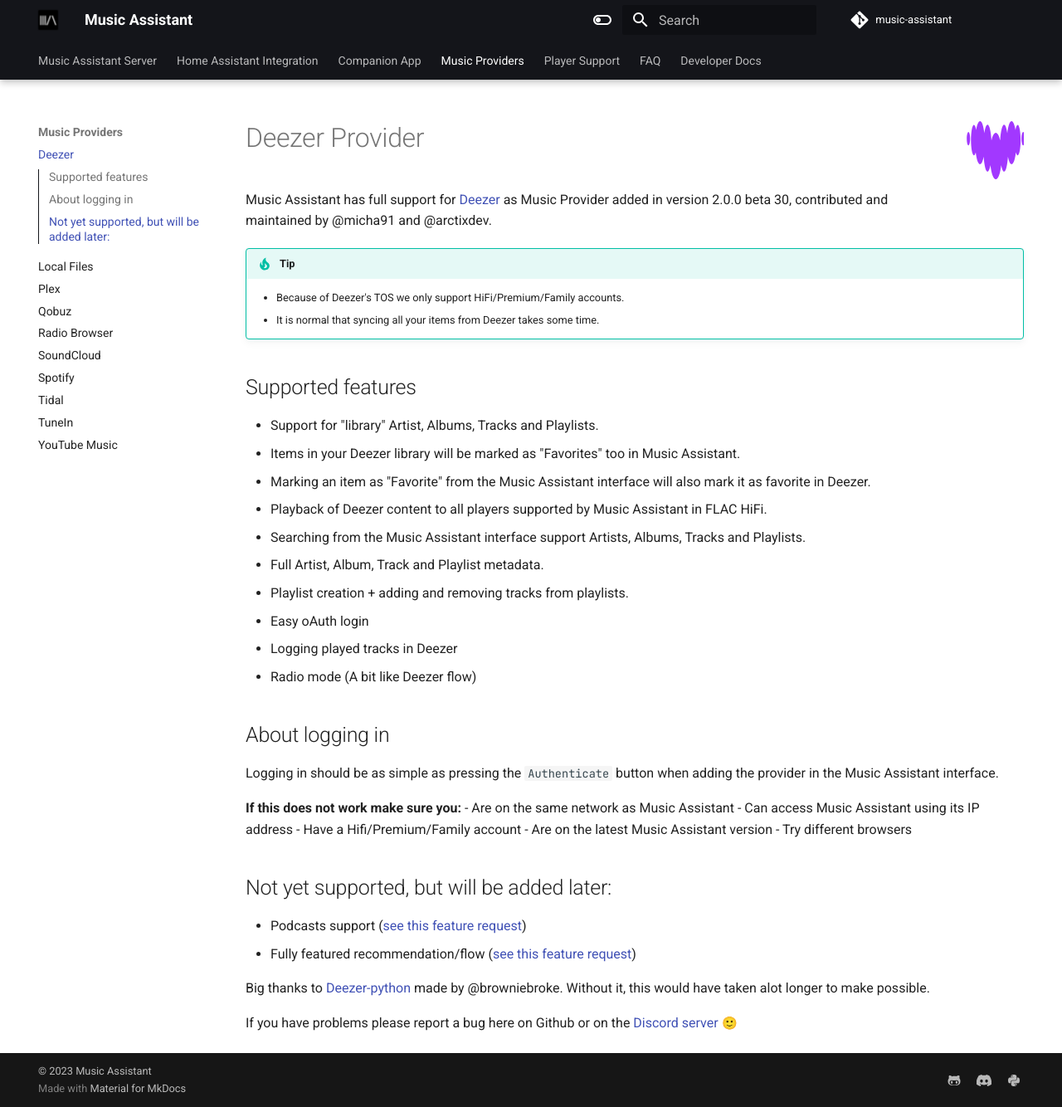
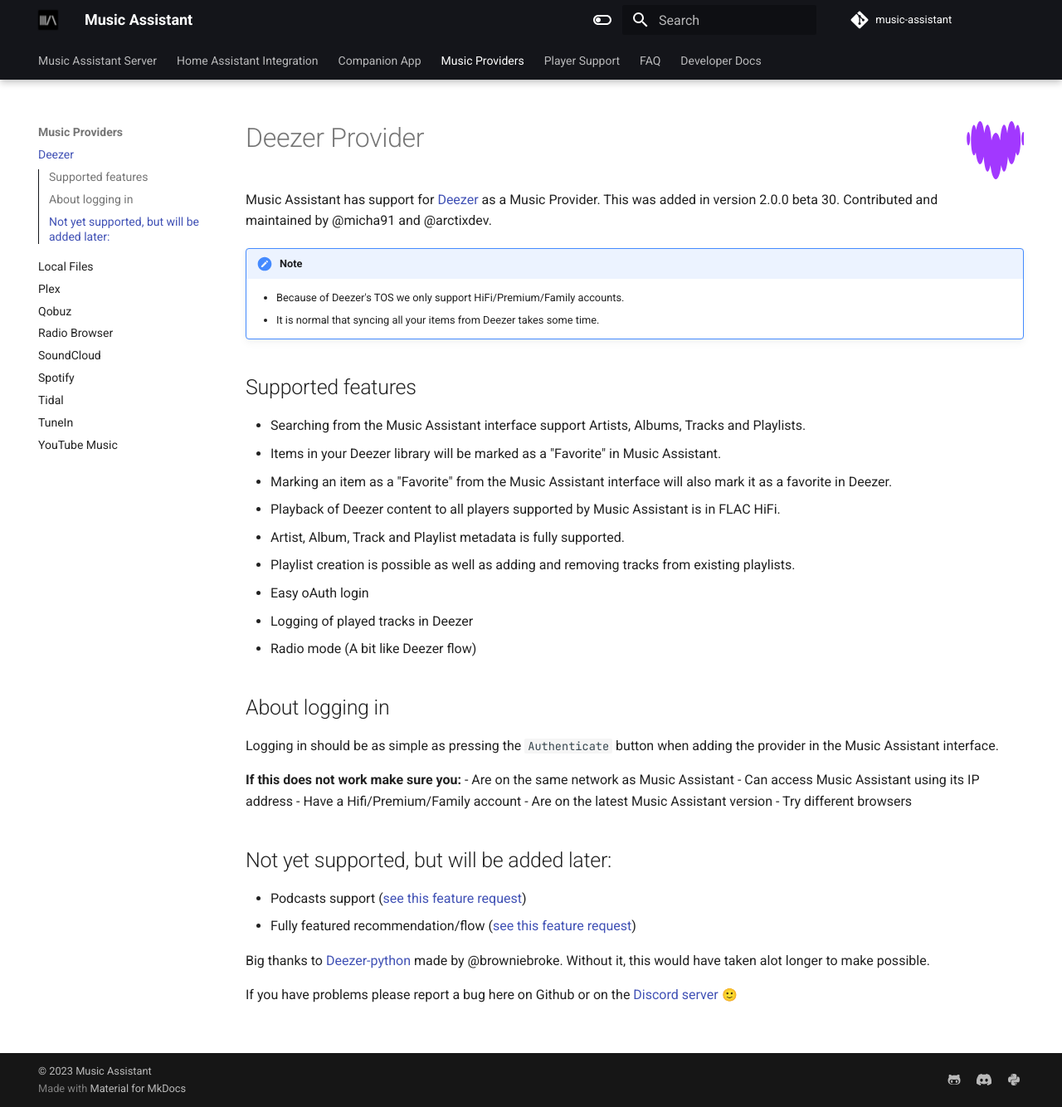
Before and after one commit to pwbriggs/music-assistant.github.io, an MkDocs documentation site: the page built from docs/music-providers/deezer.md, in a window 1280 px wide and 1334 px high. Shown: the whole window at 83% size. Built offline with MkDocs 1.6.1 and Material for MkDocs 9.7.7, drawn with Linux system fonts in a browser that asks for light colours; emoji names are drawn with the system emoji font.

Commit message:
Typo and grammatical tweaks

```diff
--- a/docs/music-providers/deezer.md
+++ b/docs/music-providers/deezer.md
@@ -1,21 +1,20 @@
 # Deezer Provider ![Preview image](../assets/icons/deezer-icon.svg){ width=70 align=right }
 
-Music Assistant has full support for [Deezer](https://www.deezer.com/) as Music Provider added in version 2.0.0 beta 30, contributed and maintained by @micha91 and @arctixdev.
+Music Assistant has support for [Deezer](https://www.deezer.com/) as a Music Provider. This was added in version 2.0.0 beta 30. Contributed and maintained by @micha91 and @arctixdev.
 
-!!! tip
+!!! Note
     - Because of Deezer's TOS we only support HiFi/Premium/Family accounts.
     - It is normal that syncing all your items from Deezer takes some time.
 
 ## Supported features
-- Support for "library" Artist, Albums, Tracks and Playlists.
-- Items in your Deezer library will be marked as "Favorites" too in Music Assistant.
-- Marking an item as "Favorite" from the Music Assistant interface will also mark it as favorite in Deezer.
-- Playback of Deezer content to all players supported by Music Assistant in FLAC HiFi.
 - Searching from the Music Assistant interface support Artists, Albums, Tracks and Playlists.
-- Full Artist, Album, Track and Playlist metadata.
-- Playlist creation + adding and removing tracks from playlists.
+- Items in your Deezer library will be marked as a "Favorite" in Music Assistant.
+- Marking an item as a "Favorite" from the Music Assistant interface will also mark it as a favorite in Deezer.
+- Playback of Deezer content to all players supported by Music Assistant is in FLAC HiFi.
+- Artist, Album, Track and Playlist metadata is fully supported.
+- Playlist creation is possible as well as adding and removing tracks from existing playlists.
 - Easy oAuth login
-- Logging played tracks in Deezer
+- Logging of played tracks in Deezer
 - Radio mode (A bit like Deezer flow)
 
 ## About logging in
```
